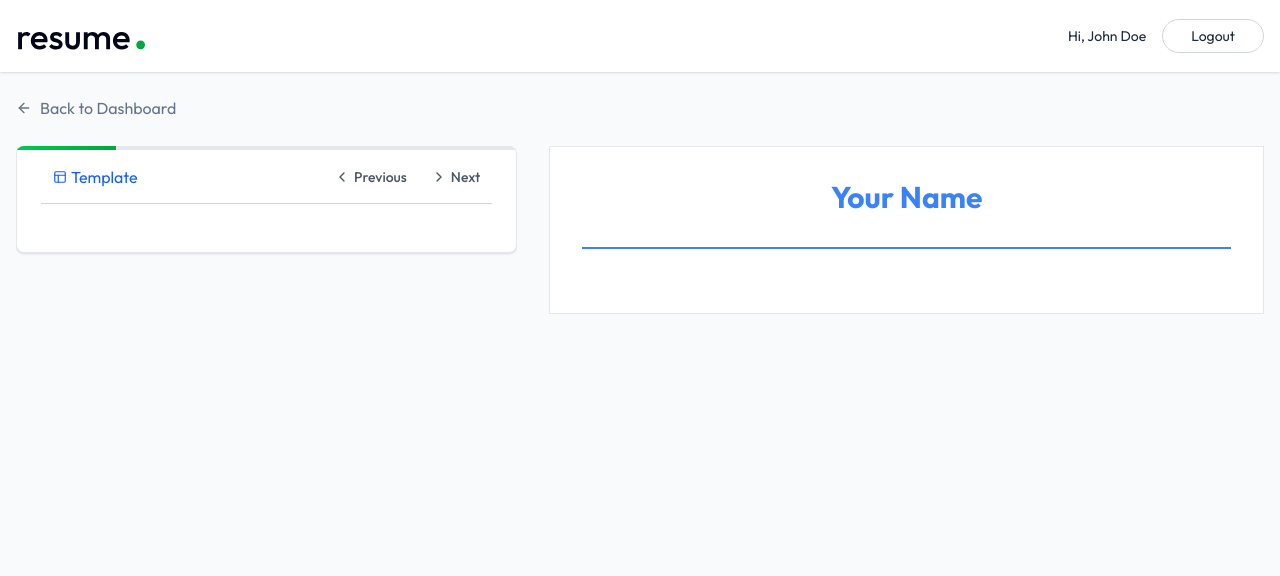
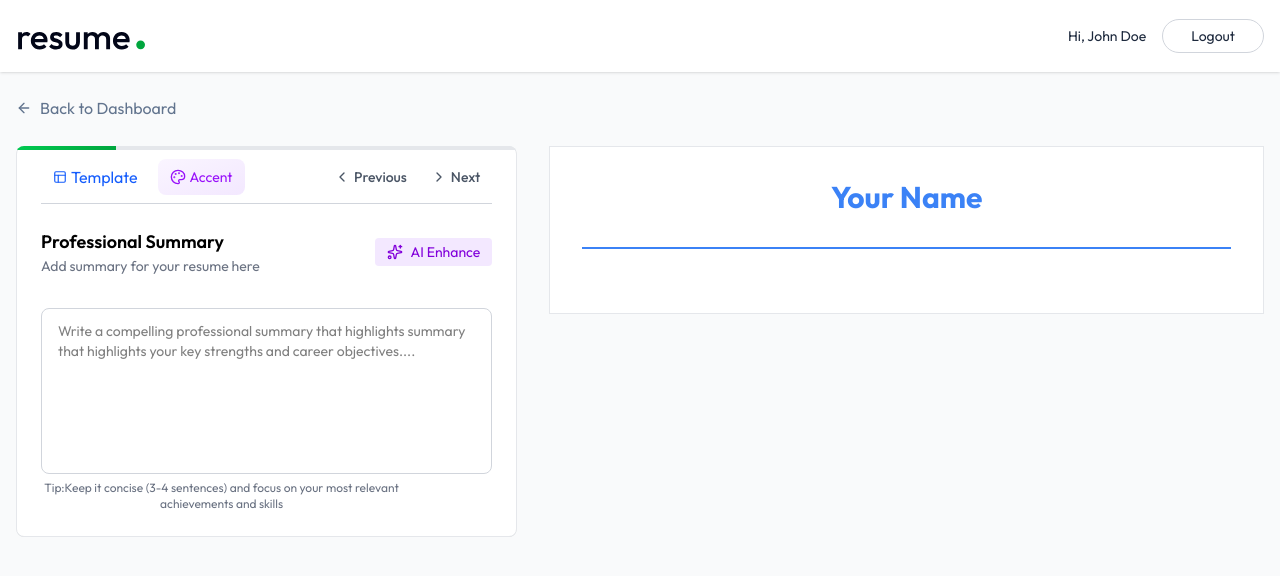
Before and after one commit to Anika-55/ai-resume-builder, a React (Vite) app: page /app/builder/1 in a window 1280 px wide. Both pictures are taken after a click on the button "Next". Shown: the top 576 px of the page. Built offline with nearby package versions, Linux system fonts and the light colour scheme.

Commit message:
added professional summary form section

```diff
--- /dev/null
+++ b/src/components/ColorPicker.jsx
@@ -0,0 +1,62 @@
+import { Check, Palette } from "lucide-react";
+import React, { useState } from "react";
+
+const ColorPicker = ({ selectedColor, onChange }) => {
+  const colors = [
+    { name: "Blue", value: "#3B82F6" },
+    { name: "Indigo", value: "#6366F1" },
+    { name: "Purple", value: "#8B5CF6" },
+    { name: "Green", value: "#10B981" },
+    { name: "Red", value: "#EF4444" },
+    { name: "Orange", value: "#F97316" },
+    { name: "Teal", value: "#14B8A6" },
+    { name: "Pink", value: "#EC4899" },
+    { name: "Gray", value: "#6B7280" },
+    { name: "Black", value: "#1F2937" },
+  ];
+
+  const [isOpen, setIsOpen] = useState(false);
+
+  return (
+    <div className="relative">
+      <button
+        onClick={() => setIsOpen(!isOpen)}
+        className="flex items-center gap-1 text-sm text-purple-600 bg-gradient-to-br from-purple-50 to-purple-100 ring-purple-300 hover:ring transition-all px-3 py-2 rounded-lg"
+      >
+        <Palette size={16} /> <span className="max-sm:hidden">Accent</span>
+      </button>
+
+      {isOpen && (
+        <div className="grid grid-cols-4 w-60 gap-2 absolute top-full left-0 right-0 p-3 mt-2 z-10 bg-white rounded-md border border-gray-200 shadow-sm">
+          {colors.map((color) => (
+            <div
+              key={color.value}
+              className="relative cursor-pointer group flex flex-col"
+              onClick={() => {
+                onChange(color.value);
+                setIsOpen(false);
+              }}
+            >
+              <div
+                className="w-12 h-12 rounded-full border-2 border-transparent group-hover:border-black/25 transition-colors"
+                style={{ backgroundColor: color.value }}
+              ></div>
+
+              {selectedColor === color.value && (
+                <div className="absolute inset-0 flex items-center justify-center">
+                  <Check className="size-5 text-white" />
+                </div>
+              )}
+
+              <p className="text-xs text-center mt-1 text-gray-600">
+                {color.name}
+              </p>
+            </div>
+          ))}
+        </div>
+      )}
+    </div>
+  );
+};
+
+export default ColorPicker;
--- /dev/null
+++ b/src/components/ProfessionalSummaryForm.jsx
@@ -0,0 +1,39 @@
+import { PlayCircle, Sparkles } from "lucide-react";
+import React from "react";
+
+const ProfessionalSummaryForm = ({ data, onChange, setResumeData }) => {
+  return (
+    <div className="space-y-4">
+      <div className="flex items-center justify-between">
+        <div>
+          <h3 className="flex items-center gap-2 text-lg font-semibold">
+            Professional Summary
+          </h3>
+          <p className="text-sm text-gray-500">
+            Add summary for your resume here
+          </p>
+        </div>
+        <button className="flex items-center gap-2 px-3 py-1 text-sm bg-purple-100 text-purple-700 rounded hover:bg=purple-200 transition-colors disabled:opacity-50">
+          <Sparkles className="size-4" />
+          AI Enhance
+        </button>
+      </div>
+
+      <div className="mt-6">
+        <textarea
+          value={data || ""}
+          onChange={(e) => onChange(e.target.value)}
+          rows={7}
+          className="w-full p-3 px-4 mt-2 border text-sm border-gray-300 rounded-lg focus:ring-blue-500 focus:border-blue-500 outline-none transition-colors resize-none"
+          placeholder="Write a compelling professional summary that highlights summary that highlights your key strengths and career objectives...."
+        />
+        <p className="text-xs text-gray-500 max-w-4/5 text-center">
+          Tip:Keep it concise (3-4 sentences) and focus on your most relevant
+          achievements and skills
+        </p>
+      </div>
+    </div>
+  );
+};
+
+export default ProfessionalSummaryForm;
--- a/src/pages/ResumeBuilder.jsx
+++ b/src/pages/ResumeBuilder.jsx
@@ -16,6 +16,8 @@
 import PersonalInfoForm from "../components/PersonalInfoForm";
 import ResumePreview from "../components/ResumePreview";
 import TemplateSelector from "../components/TemplateSelector";
+import ColorPicker from "../components/ColorPicker";
+import ProfessionalSummaryForm from "../components/ProfessionalSummaryForm";
 
 const ResumeBuilder = () => {
   const { resumeId } = useParams();
@@ -94,6 +96,15 @@
                       setResumeData((prev) => ({ ...prev, template }))
                     }
                   />
+                  <ColorPicker
+                    selectedColor={resumeData.accent_color}
+                    onChange={(color) =>
+                      setResumeData((prev) => ({
+                        ...prev,
+                        accent_color: color,
+                      }))
+                    }
+                  />
                 </div>
 
                 <div className="flex items-center">
@@ -140,6 +151,18 @@
                     setRemoveBackground={setRemoveBackground}
                   />
                 )}
+                {activeSection.id === "summary" && (
+                  <ProfessionalSummaryForm
+                    data={resumeData.professional_summary}
+                    onChange={(data) =>
+                      setResumeData((prev) => ({
+                        ...prev,
+                        professional_summary: data,
+                      }))
+                    }
+                    setResumeData={setResumeData}
+                  />
+                )}
               </div>
             </div>
           </div>
```
